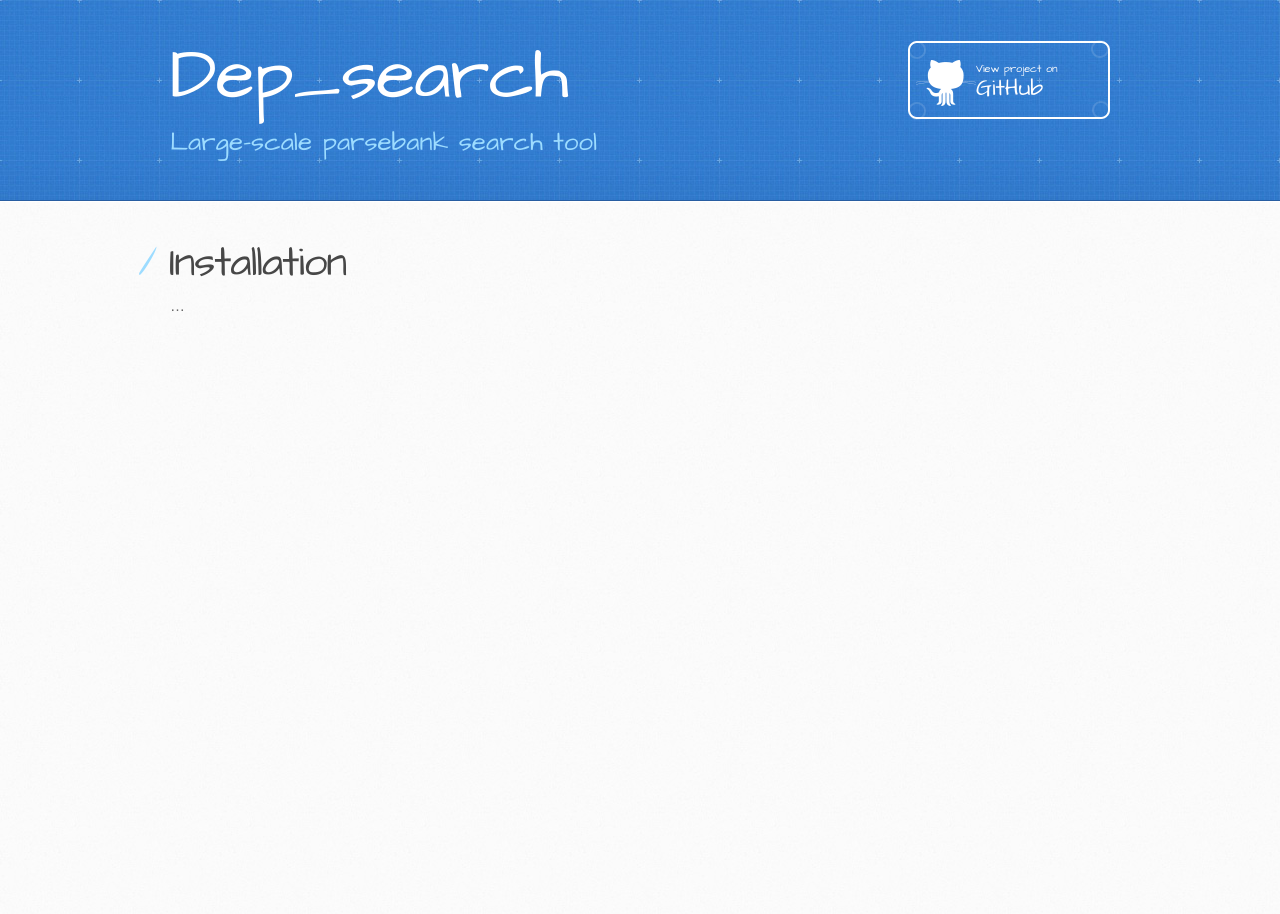
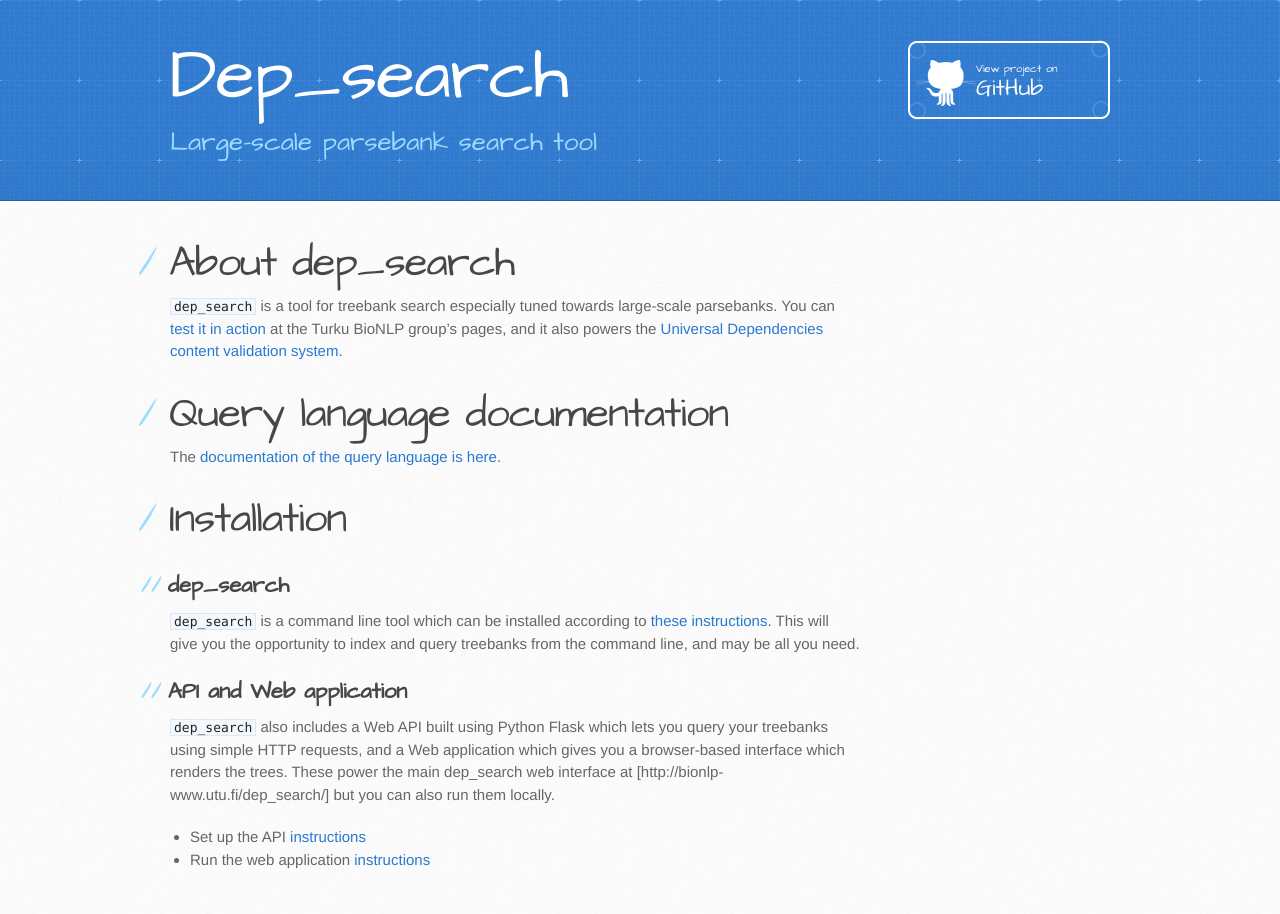
Before and after one commit to fginter/dep_search, a Jekyll site: the page built from index.md, in a window 1280 px wide. Built offline with Jekyll 4.4.1, drawn with Linux system fonts in a browser that asks for light colours.

Commit message:
initial stuff

```diff
--- a/index.md
+++ b/index.md
@@ -2,6 +2,23 @@
 layout: page
 ---
 
+# About dep_search
+
+`dep_search` is a tool for treebank search especially tuned towards large-scale parsebanks. You can [test it in action](http://bionlp-www.utu.fi/dep_search/) at the Turku BioNLP group's pages, and it also powers the [Universal Dependencies content validation system](http://universaldependencies.org/svalidation.html).
+
+# Query language documentation
+
+The [documentation of the query language is here](http://bionlp.utu.fi/searchexpressions-new.html).
+
 # Installation
 
-...
+## dep_search
+
+`dep_search` is a command line tool which can be installed according to [these instructions](install.html). This will give you the opportunity to index and query treebanks from the command line, and may be all you need.
+
+## API and Web application
+
+`dep_search` also includes a Web API built using Python Flask which lets you query your treebanks using simple HTTP requests, and a Web application which gives you a browser-based interface which renders the trees. These power the main dep_search web interface at [http://bionlp-www.utu.fi/dep_search/] but you can also run them locally.
+
+* Set up the API [instructions](webapi.html)
+* Run the web application [instructions](webui.html)
```
Also changed, not shown: install.md (added, +38 -0 lines), webapi.md (added, +49 -0 lines), webui.md (added, +35 -0 lines).
